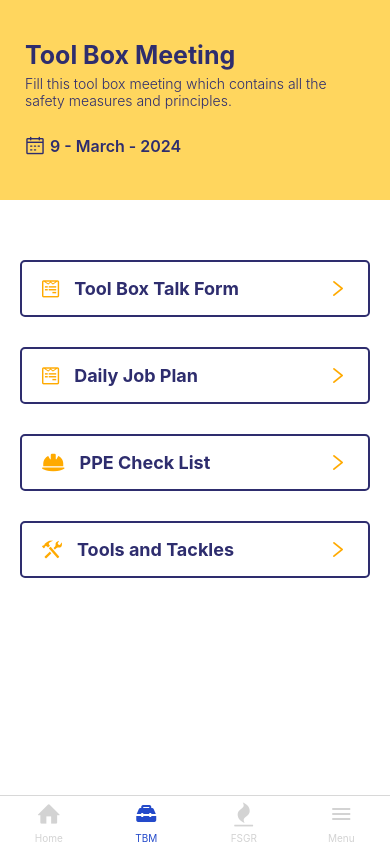
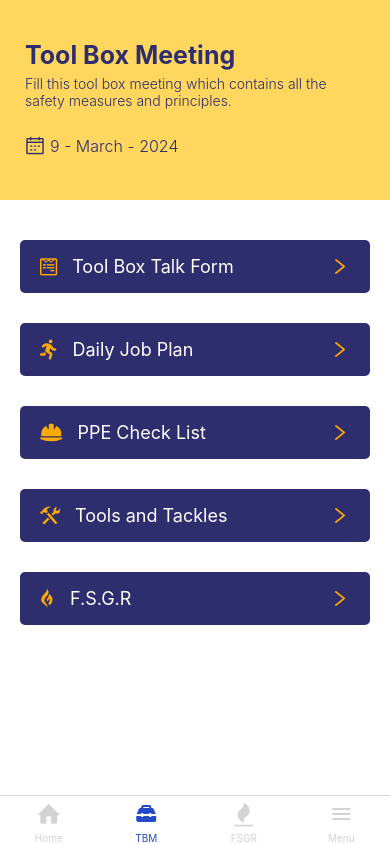
Before and after one commit to TechSkill-repo/shc-sms-app, a React Native app: screen /TBM in a window 390 px wide. Built offline with nearby package versions, Linux system fonts and the light colour scheme.

Commit message:
TBm page ui change

```diff
--- a/screens/TbM/TbmPage.js
+++ b/screens/TbM/TbmPage.js
@@ -92,7 +92,7 @@ const TbmPage = () => {
           <Text
             style={{
               fontSize: 16,
-              fontWeight: "600",
+              fontWeight: "300",
               marginLeft: 5,
               color: "#2e2d6e",
             }}
@@ -108,10 +108,8 @@ const TbmPage = () => {
             navigation.navigate("TbtForm");
           }}
           style={{
-            marginTop: 60,
-            borderWidth: 2,
-            borderColor: "#2e2d6e",
-            backgroundColor: "white",
+            marginTop: 40,
+            backgroundColor: "#2e2d6e",
             marginHorizontal: 20,
             paddingHorizontal: 20,
             paddingVertical: 15,
@@ -138,8 +136,8 @@ const TbmPage = () => {
             <Text
               style={{
                 fontSize: 18,
-                fontWeight: "700",
-                color: "#2e2d6e",
+                fontWeight: "400",
+                color: "#fff",
               }}
             >
               Tool Box Talk Form
@@ -153,9 +151,7 @@ const TbmPage = () => {
           }}
           style={{
             marginTop: 30,
-            borderWidth: 2,
-            borderColor: "#2e2d6e",
-            backgroundColor: "white",
+            backgroundColor: "#2e2d6e",
             marginHorizontal: 20,
             paddingHorizontal: 20,
             paddingVertical: 15,
@@ -171,8 +167,8 @@ const TbmPage = () => {
               alignItems: "center",
             }}
           >
-            <FontAwesome
-              name="wpforms"
+            <FontAwesome6
+              name="person-running"
               size={20}
               color="#ffaa00"
               style={{
@@ -182,8 +178,8 @@ const TbmPage = () => {
             <Text
               style={{
                 fontSize: 18,
-                fontWeight: "700",
-                color: "#2e2d6e",
+                fontWeight: "400",
+                color: "#fff",
               }}
             >
               Daily Job Plan
@@ -197,9 +193,7 @@ const TbmPage = () => {
           }}
           style={{
             marginTop: 30,
-            borderWidth: 2,
-            borderColor: "#2e2d6e",
-            backgroundColor: "white",
+            backgroundColor: "#2e2d6e",
             marginHorizontal: 20,
             paddingHorizontal: 20,
             paddingVertical: 15,
@@ -226,8 +220,8 @@ const TbmPage = () => {
             <Text
               style={{
                 fontSize: 18,
-                fontWeight: "700",
-                color: "#2e2d6e",
+                fontWeight: "400",
+                color: "#fff",
               }}
             >
               PPE Check List
@@ -241,9 +235,7 @@ const TbmPage = () => {
           }}
           style={{
             marginTop: 30,
-            borderWidth: 2,
-            borderColor: "#2e2d6e",
-            backgroundColor: "white",
+            backgroundColor: "#2e2d6e",
             marginHorizontal: 20,
             paddingHorizontal: 20,
             paddingVertical: 15,
@@ -270,11 +262,53 @@ const TbmPage = () => {
             <Text
               style={{
                 fontSize: 18,
-                fontWeight: "700",
-                color: "#2e2d6e",
+                fontWeight: "400",
+                color: "#fff",
               }}
             >
               Tools and Tackles
+            </Text>
+          </View>
+          <AntDesign name="right" size={20} color="#ffaa00" />
+        </TouchableOpacity>
+        <TouchableOpacity
+          onPress={() => {
+            navigation.navigate("toolsTackles");
+          }}
+          style={{
+            marginTop: 30,
+            backgroundColor: "#2e2d6e",
+            marginHorizontal: 20,
+            paddingHorizontal: 20,
+            paddingVertical: 15,
+            flexDirection: "row",
+            justifyContent: "space-between",
+            alignItems: "center",
+            borderRadius: 5,
+          }}
+        >
+          <View
+            style={{
+              flexDirection: "row",
+              alignItems: "center",
+            }}
+          >
+            <FontAwesome6
+              name="gripfire"
+              size={20}
+              color="#ffaa00"
+              style={{
+                marginRight: 15,
+              }}
+            />
+            <Text
+              style={{
+                fontSize: 18,
+                fontWeight: "400",
+                color: "#fff",
+              }}
+            >
+              F.S.G.R
             </Text>
           </View>
           <AntDesign name="right" size={20} color="#ffaa00" />
```
